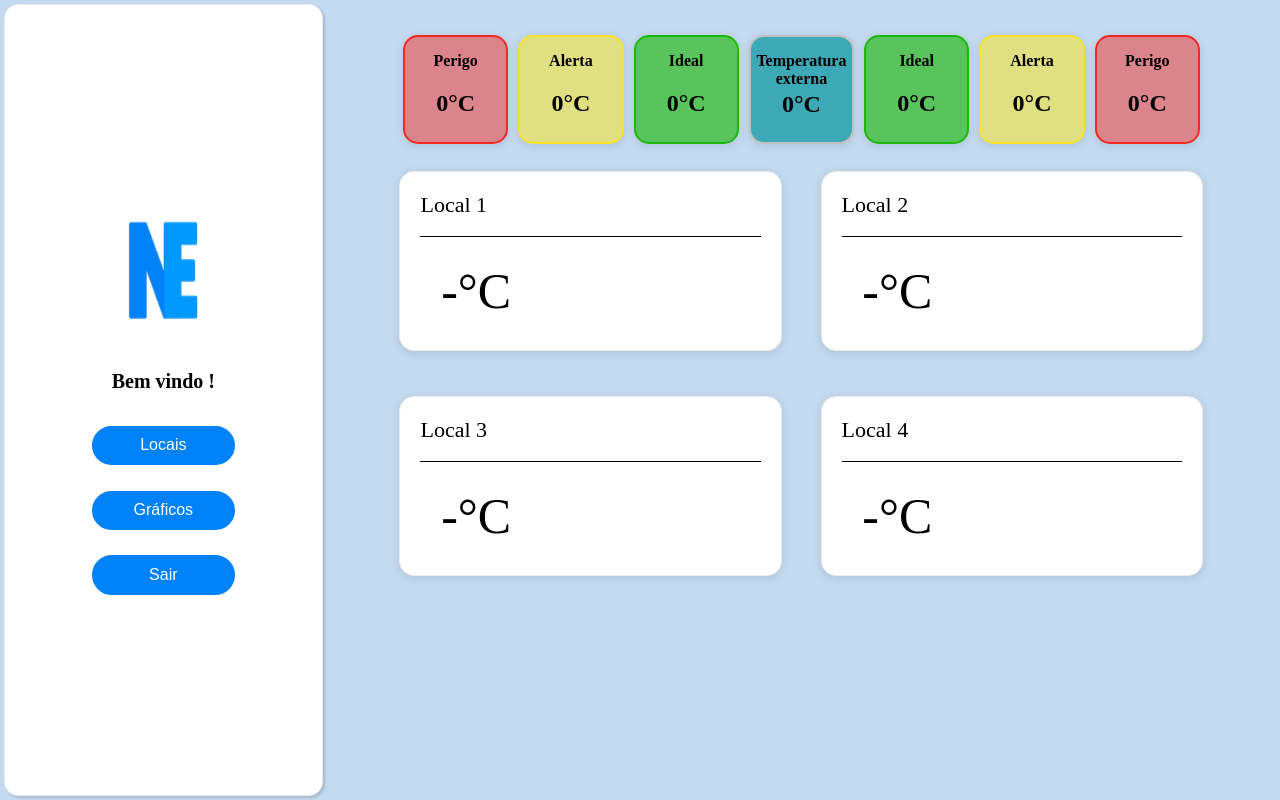
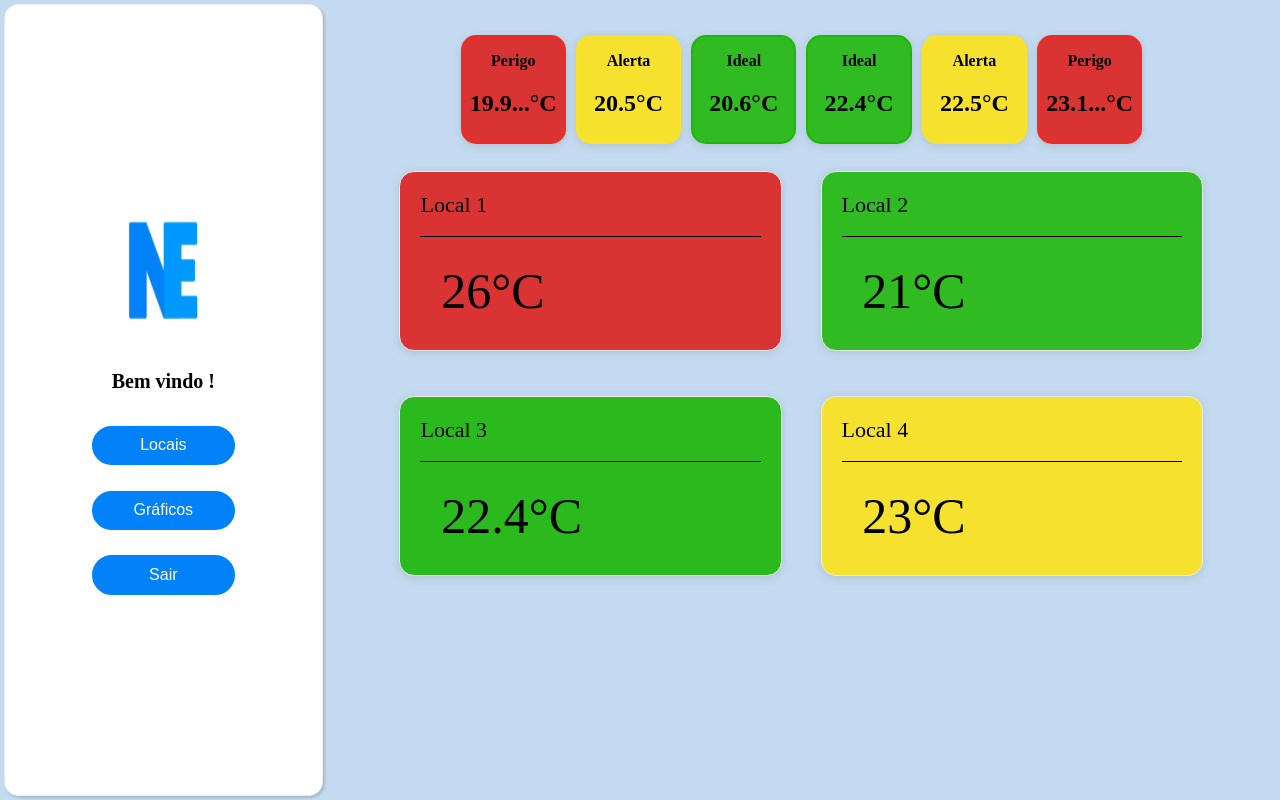
Before and after one commit to NewEmployee/Site-Institucional-, a website: page public/dashnova.html in a window 1280 px wide. Drawn offline with Linux system fonts and the light colour scheme.

Commit message:
Alteração DashBoard

```diff
--- a/public/dashnova.css
+++ b/public/dashnova.css
@@ -112,17 +112,17 @@ body{
 }
 
 .perigo {
-  background-color: #f329227c;
+  background-color: #df120bd2;
   border: 2px solid #f32922;
 }
 
 .alerta {
-  background-color: #f8e3298c;
+  background-color: #f8e329f8;
   border: 2px solid #f8e329;
 }
 
 .ideal {
-  background-color: #1cb807a2;
+  background-color: #1cb807e0;
   border: 2px solid #1cb807;
 }
 
@@ -179,6 +179,21 @@ body{
   box-shadow: rgb(99 99 99 / 20%) 0px 2px 8px 0px;
 }
 
+#local_1 {
+  background-color: #df120bd2;
+}
+#local_2 {
+  background-color: #1cb807e0;
+}
+#local_3 {
+  background-color: #1cb807e7;
+}
+#local_4 {
+  background-color: #f8e329f8;
+}
+
+
+
 
 .card p {
   margin: 0;
--- a/public/dashnova.html
+++ b/public/dashnova.html
@@ -29,61 +29,61 @@
     <div class="regua">
         <div class="item-regua perigo">
             <h4 class="status">Perigo</h4>
-            <h2>0°C</h2>
+            <h2>19.9...°C</h2>
         </div>
         <div class="item-regua alerta">
             <h4 class="status">Alerta</h4>
-            <h2>0°C</h2>
+            <h2>20.5°C</h2>
         </div>
         <div class="item-regua ideal">
             <h4 class="status">Ideal</h4>
-            <h2>0°C</h2>
+            <h2>20.6°C</h2>
         </div>
-        <div class="item-regua externo">
+       <!--  <div class="item-regua externo">
             <h4 class="status">Temperatura externa</h4>
             <h2 class="temp_externa">0°C</h2>
-        </div>
+        </div> -->
         <div class="item-regua ideal">
             <h4 class="status">Ideal</h4>
-            <h2>0°C</h2>
+            <h2>22.4°C</h2>
         </div>
         <div class="item-regua alerta">
             <h4 class="status">Alerta</h4>
-            <h2>0°C</h2>
+            <h2>22.5°C</h2>
         </div>
         <div class="item-regua perigo">
             <h4 class="status">Perigo</h4>
-            <h2>0°C</h2>
+            <h2>23.1...°C</h2>
         </div>
     </div>
 
     <div class="cards">
-        <div class="card">
+        <div class="card" id="local_1" >
             <h1>Local 1</h1>
             <div class="temperatura">
-                <p id="temp_aquario_1">-°C</p>
+                <p id="temp_aquario_1">26°C</p>
             </div>
             <div class="cor-alerta" id="card_1"></div>
         </div>
-        <div class="card">
+        <div class="card" id="local_2">
             <h1>Local 2</h1>
             <div class="temperatura">
-                <p id="temp_aquario_2">-°C</p>
+                <p id="temp_aquario_2">21°C</p>
             </div>
             <div class="cor-alerta" id="card_2"></div>
 
         </div>
-        <div class="card">
+        <div class="card" id="local_3">
             <h1>Local 3</h1>
             <div class="temperatura">
-                <p id="temp_aquario_3">-°C</p>
+                <p id="temp_aquario_3">22.4°C</p>
             </div>
             <div class="cor-alerta" id="card_3"></div>
         </div>
-        <div class="card">
+        <div class="card" id="local_4">
             <h1>Local 4</h1>
             <div class="temperatura">
-                <p id="temp_aquario_4">-°C</p>
+                <p id="temp_aquario_4">23°C</p>
             </div>
             <div class="cor-alerta" id="card_4"></div>
         </div>
```
Also changed, not shown: public/graficos.html (+19 -65 lines).
